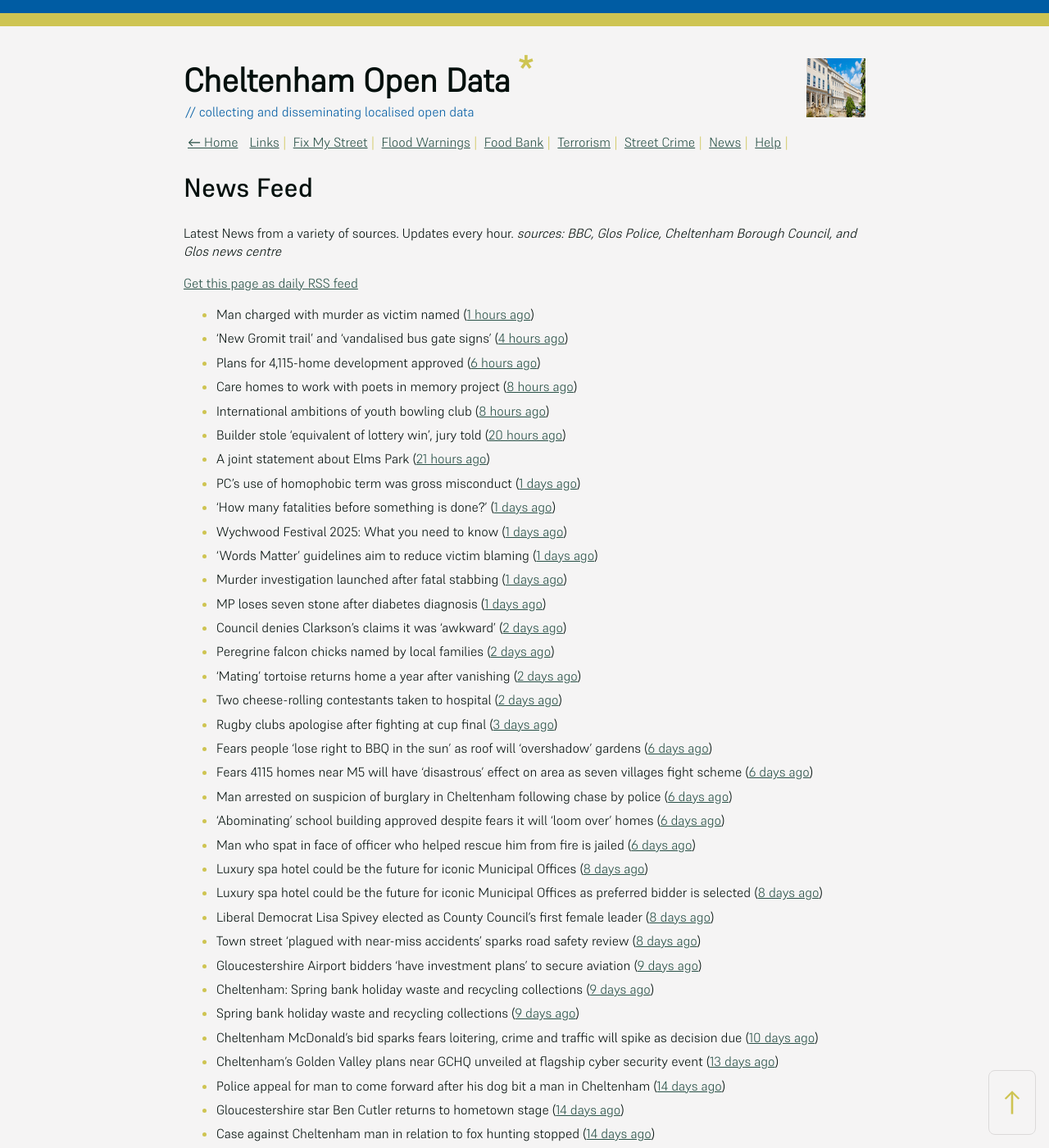
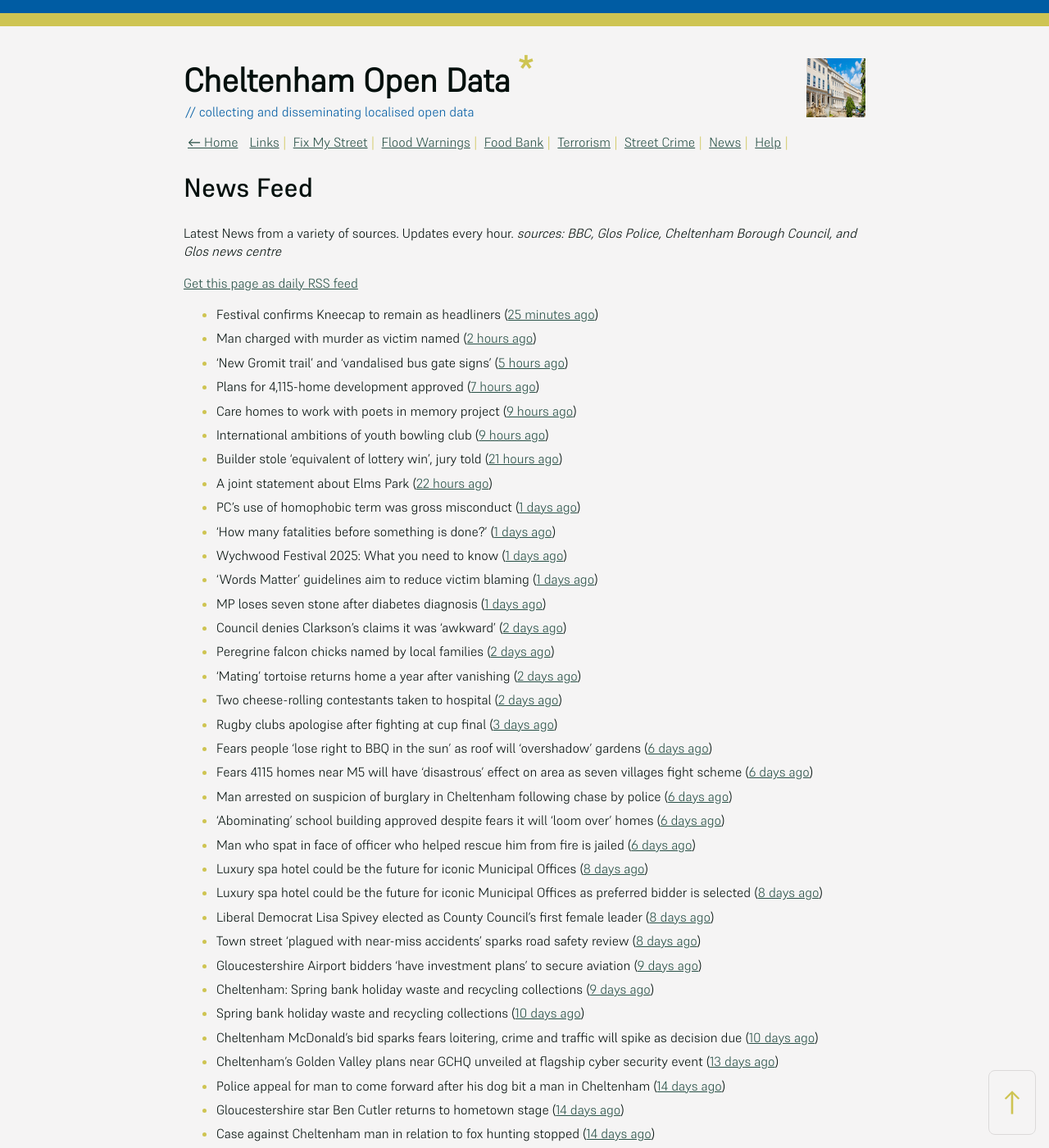
Before and after one commit to mat-0/cheltenham-open-data, a Jekyll site: the page built from _pages/news.md, in a window 1280 px wide and 1400 px high. Shown: the whole window at 82% size. Built offline with Jekyll 4.4.1, drawn with Linux system fonts in a browser that asks for light colours; some of the changed text lies outside the part shown.

Commit message:
Updated 2025-05-30 14:57:53

```diff
--- a/_pages/news.md
+++ b/_pages/news.md
@@ -12,18 +12,18 @@ _sources: BBC, Glos Police, Cheltenham Borough Council, and Glos news centre_
 [Get this page as daily RSS feed](/daily.rss)
 
 <!-- news_marker starts -->
-- Man charged with murder as victim named ([1 hours ago](https://www.bbc.com/news/articles/ce80685p13no))
-- 'New Gromit trail' and 'vandalised bus gate signs' ([4 hours ago](https://www.bbc.com/news/articles/cpd46d4ndxdo))
-- Plans for 4,115-home development approved ([6 hours ago](https://www.bbc.com/news/articles/c8xgd99grk5o))
-- Care homes to work with poets in memory project ([8 hours ago](https://www.bbc.com/news/articles/ceqgg39e97zo))
-- International ambitions of youth bowling club ([8 hours ago](https://www.bbc.com/news/articles/c628gye549qo))
-- Builder stole 'equivalent of lottery win', jury told ([20 hours ago](https://www.bbc.com/news/articles/ckgqkx137nno))
-- A joint statement about Elms Park ([21 hours ago](https://www.cheltenham.gov.uk/news/article/3015/a_joint_statement_about_elms_park))
+- Festival confirms Kneecap to remain as headliners ([25 minutes ago](https://www.bbc.com/news/articles/clyg54e88jmo))
+- Man charged with murder as victim named ([2 hours ago](https://www.bbc.com/news/articles/ce80685p13no))
+- 'New Gromit trail' and 'vandalised bus gate signs' ([5 hours ago](https://www.bbc.com/news/articles/cpd46d4ndxdo))
+- Plans for 4,115-home development approved ([7 hours ago](https://www.bbc.com/news/articles/c8xgd99grk5o))
+- Care homes to work with poets in memory project ([9 hours ago](https://www.bbc.com/news/articles/ceqgg39e97zo))
+- International ambitions of youth bowling club ([9 hours ago](https://www.bbc.com/news/articles/c628gye549qo))
+- Builder stole 'equivalent of lottery win', jury told ([21 hours ago](https://www.bbc.com/news/articles/ckgqkx137nno))
+- A joint statement about Elms Park ([22 hours ago](https://www.cheltenham.gov.uk/news/article/3015/a_joint_statement_about_elms_park))
 - PC's use of homophobic term was gross misconduct ([1 days ago](https://www.bbc.com/news/articles/c9wg7dg84zqo))
 - 'How many fatalities before something is done?' ([1 days ago](https://www.bbc.com/news/articles/cx2x38v91e3o))
 - Wychwood Festival 2025: What you need to know ([1 days ago](https://www.bbc.com/news/articles/cj421ndnd58o))
 - 'Words Matter' guidelines aim to reduce victim blaming ([1 days ago](https://www.bbc.com/news/articles/cq85zz2v009o))
-- Murder investigation launched after fatal stabbing ([1 days ago](https://www.bbc.com/news/articles/crmkdwzp8r9o))
 - MP loses seven stone after diabetes diagnosis ([1 days ago](https://www.bbc.com/news/articles/cy75e7n4ey7o))
 - Council denies Clarkson's claims it was 'awkward' ([2 days ago](https://www.bbc.com/news/articles/cp3ql38yk11o))
 - Peregrine falcon chicks named by local families ([2 days ago](https://www.bbc.com/news/articles/cdr5zgderx1o))
@@ -41,7 +41,7 @@ _sources: BBC, Glos Police, Cheltenham Borough Council, and Glos news centre_
 - Town street ‘plagued with near-miss accidents’ sparks road safety review ([8 days ago](https://gloucesternewscentre.co.uk/town-street-plagued-with-near-miss-accidents-sparks-road-safety-review/))
 - Gloucestershire Airport bidders ‘have investment plans’ to secure aviation ([9 days ago](https://gloucesternewscentre.co.uk/gloucestershire-airport-bidders-have-investment-plans-to-secure-aviation/))
 - Cheltenham: Spring bank holiday waste and recycling collections ([9 days ago](https://gloucesternewscentre.co.uk/cheltenham-spring-bank-holiday-waste-and-recycling-collections/))
-- Spring bank holiday waste and recycling collections ([9 days ago](https://www.cheltenham.gov.uk/news/article/3013/spring_bank_holiday_waste_and_recycling_collections))
+- Spring bank holiday waste and recycling collections ([10 days ago](https://www.cheltenham.gov.uk/news/article/3013/spring_bank_holiday_waste_and_recycling_collections))
 - Cheltenham McDonald’s bid sparks fears loitering, crime and traffic will spike as decision due ([10 days ago](https://gloucesternewscentre.co.uk/cheltenham-mcdonalds-bid-sparks-fears-loitering-crime-and-traffic-will-spike-as-decision-due/))
 - Cheltenham’s Golden Valley plans near GCHQ unveiled at flagship cyber security event ([13 days ago](https://gloucesternewscentre.co.uk/cheltenhams-golden-valley-plans-near-gchq-unveiled-at-flagship-cyber-security-event/))
 - Police appeal for man to come forward after his dog bit a man in Cheltenham ([14 days ago](https://gloucesternewscentre.co.uk/police-appeal-for-man-to-come-forward-after-his-dog-bit-a-man-in-cheltenham/))
@@ -58,7 +58,7 @@ _sources: BBC, Glos Police, Cheltenham Borough Council, and Glos news centre_
 - Tributes paid to ‘very decent and honest’ former Dowty worker and Cheltenham councillor ([17 days ago](https://gloucesternewscentre.co.uk/tributes-paid-to-very-decent-and-honest-former-dowty-worker-and-cheltenham-councillor/))
 - Shire Hall on course for by minority Lib Dem ([17 days ago](https://gloucesternewscentre.co.uk/shire-hall-on-course-for-by-minority-lib-dem/))
 - Gloucester hospital staff suffer thousands of attacks from patients ([18 days ago](https://gloucesternewscentre.co.uk/gloucester-hospital-staff-suffer-thousands-of-attacks-from-patients/))
-- Mother’s death and spike in stillbirths prompts investigations ([20 days ago](https://gloucesternewscentre.co.uk/mothers-death-and-spike-in-stillbirths-prompts-investigations/))
+- Mother’s death and spike in stillbirths prompts investigations ([21 days ago](https://gloucesternewscentre.co.uk/mothers-death-and-spike-in-stillbirths-prompts-investigations/))
 - Hospital chiefs accused of ‘misleading the public’ amid pay dispute ([21 days ago](https://gloucesternewscentre.co.uk/hospital-chiefs-accused-of-misleading-the-public-amid-pay-dispute/))
 - Controlled explosion takes place in Chedworth ([21 days ago](https://gloucesternewscentre.co.uk/controlled-explosion-takes-place-in-chedworth/))
 - Cheltenham Feel Good card launched to boost health and fitness ([22 days ago](https://www.cheltenham.gov.uk/news/article/3007/cheltenham_feel_good_card_launched_to_boost_health_and_fitness))
```
Also changed, not shown: _data/flood.json (+5 -48 lines), _pages/fix-my-street.md (+1 -1 lines), index.md (+4 -4 lines).
